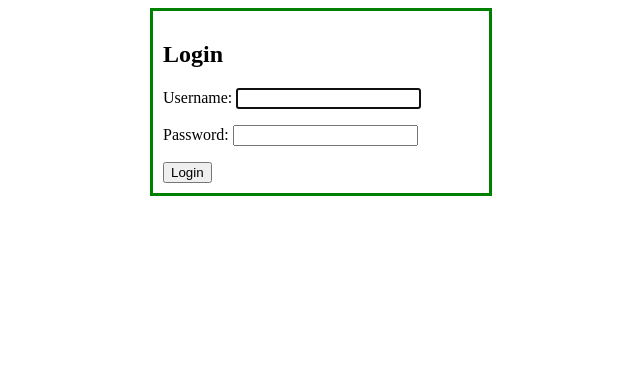
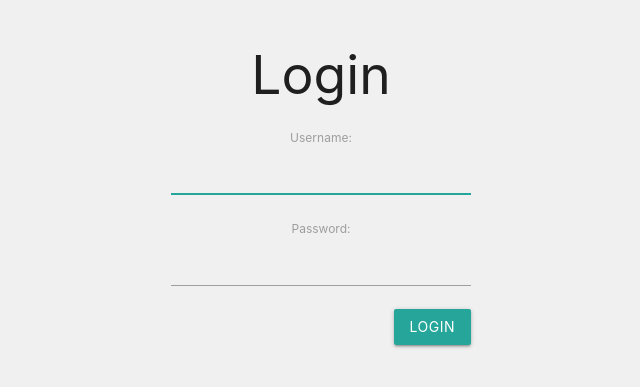
Before and after one commit to MKEL1243UTMKL/Job-Search-With-Login, a Django app: page /faizal/login/ in a window 1280 px wide. Shown: the top 387 px of the page, without its empty margins (319-959 px from the left). Run offline with Django 3.2, Linux system fonts and the light colour scheme; some libraries are stand-ins or nearby versions.

Commit message:
Add files via upload

```diff
--- a/scrapper/templates/registration/login.html
+++ b/scrapper/templates/registration/login.html
@@ -2,11 +2,19 @@
 <!DOCTYPE html>
 <html>
 <head>
+    <meta charset="utf-8" />
+    <meta http-equiv="X-UA-Compatible" content="IE=edge">
+    <title>Carian Kerja</title>
+    <meta name="viewport" content="width=device-width, initial-scale=1">
+    <link rel="stylesheet" href="https://cdnjs.cloudflare.com/ajax/libs/materialize/1.0.0/css/materialize.min.css">
+    <link rel="stylesheet" href="static/web/main.css">
+    <script src="https://unpkg.com/react@16/umd/react.development.js"></script>
+    <script src="https://unpkg.com/react-dom@16/umd/react-dom.development.js"></script>
+    <script src="https://unpkg.com/babel-standalone@6.15.0/babel.min.js"></script>
 <style>
 	.center {
   margin: auto;
   width: 25%;
-  border: 3px solid green;
   padding: 10px;
 }
 	</style>
@@ -21,7 +29,7 @@
 <form method="post" >
   {% csrf_token %}
   {{ form.as_p }}
-  <button type="submit">Login</button>
+  <button type="submit" class="waves-effect waves-light btn right">Login</button>
 </form>
 </div>
 {% endblock %}
```
